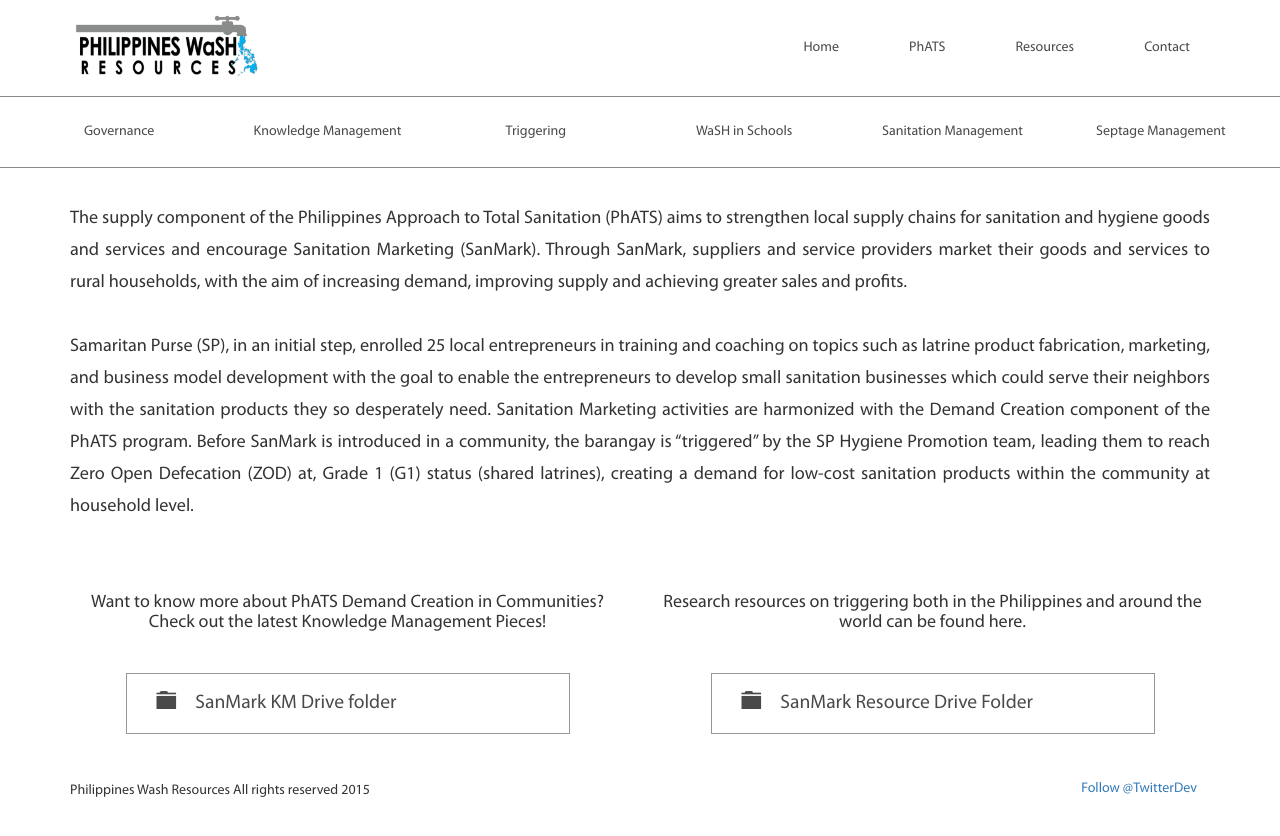
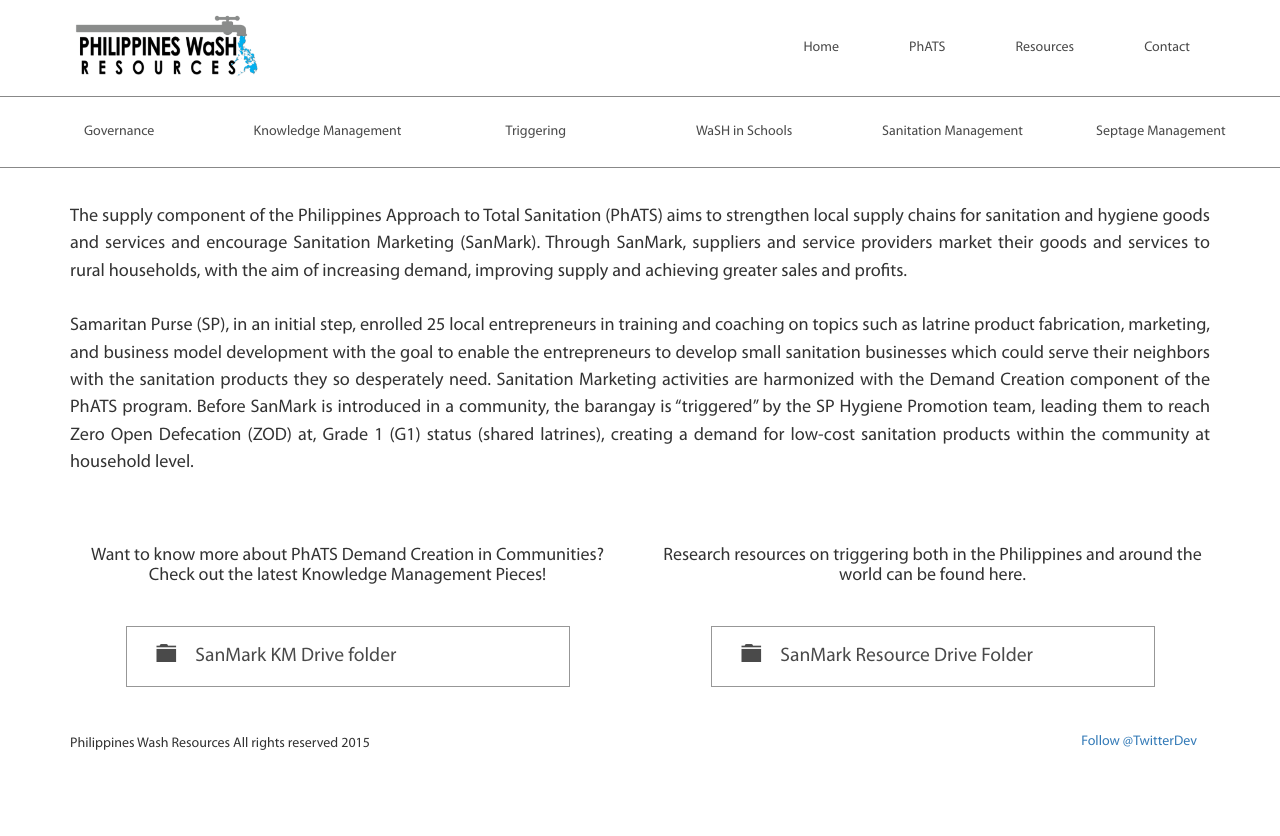
Before and after one commit to phwashresources/phwashresources.github.io, a Jekyll site: the page built from _pillars/sanitation-management.md, in a window 1280 px wide and 900 px high, scrolled down 793 px. Shown: the top 836 px of the window. Built offline with Jekyll 4.4.1, drawn with Linux system fonts in a browser that asks for light colours; comment, search, counter and statistics services are not loaded.

Commit message:
update article line-height

```diff
--- a/_sass/phats.sass
+++ b/_sass/phats.sass
@@ -30,7 +30,7 @@
     //margin-left: 30px;
     text-align: justify
     font-size: 1.3em
-    line-height: 32px
+    line-height: 1.5em
 #pillars-description
   font-size: 1.3em
   max-width: 85%
```
